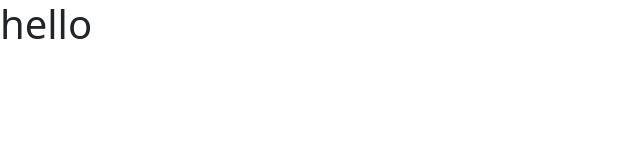
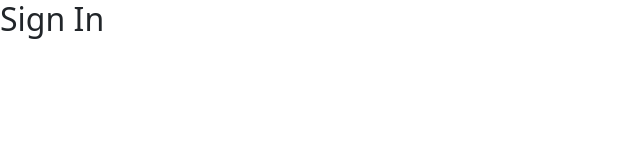
Before and after one commit to jatnrai/crickscore, a React (Create React App) app: page /signin in a window 1280 px wide. Shown: the top 160 px of the page, without its empty margins (0-640 px from the left). Built offline with nearby package versions, Linux system fonts and the light colour scheme.

Commit message:
commit01

```diff
--- a/package.json
+++ b/package.json
@@ -12,6 +12,7 @@
     "bootstrap": "^5.3.3",
     "react": "^18.3.1",
     "react-dom": "^18.3.1",
+    "react-router-dom": "^6.24.0",
     "react-scripts": "5.0.1",
     "web-vitals": "^2.1.4"
   },
--- a/src/App.js
+++ b/src/App.js
@@ -1,9 +1,23 @@
+// App.js
+import React from 'react';
+import { BrowserRouter as Router, Route, Routes } from 'react-router-dom';
+import Home from './Components/Home/Home';
+import LiveMatch from './Components/LiveMatch/LiveMatch';
+import Login from './Components/Auth/Login/Login';
+import SignIn from './Components/Auth/Signin/SignIn';
 
 function App() {
   return (
-    <div className="App">
-    <h1>hello</h1>
-    </div>
+    <Router>
+      <div className="App">
+        <Routes>
+          <Route path="/" element={<Home />} />
+          <Route path="/livematch" element={<LiveMatch />} />
+          <Route path="/login" element={<Login />} />
+          <Route path="/signin" element={<SignIn />} />
+        </Routes>
+      </div>
+    </Router>
   );
 }
 
--- /dev/null
+++ b/src/Components/Auth/Login/Login.js
@@ -0,0 +1,8 @@
+// Login.js
+import React from 'react';
+
+function Login() {
+  return <h2>Login</h2>;
+}
+
+export default Login;
--- /dev/null
+++ b/src/Components/Auth/Signin/SignIn.js
@@ -0,0 +1,7 @@
+import React from 'react';
+
+function SignIn() {
+  return <h2>Sign In</h2>;
+}
+
+export default SignIn;
--- /dev/null
+++ b/src/Components/Home/Home.js
@@ -0,0 +1,8 @@
+// Home.js
+import React from 'react';
+
+function Home() {
+  return <h2>Home</h2>;
+}
+
+export default Home;
--- /dev/null
+++ b/src/Components/LiveMatch/LiveMatch.js
@@ -0,0 +1,8 @@
+// LiveMatch.js
+import React from 'react';
+
+function LiveMatch() {
+  return <h2>Live Match</h2>;
+}
+
+export default LiveMatch;
```
Also changed, not shown: 1 other file (tests, documents, lock files or other folders).
